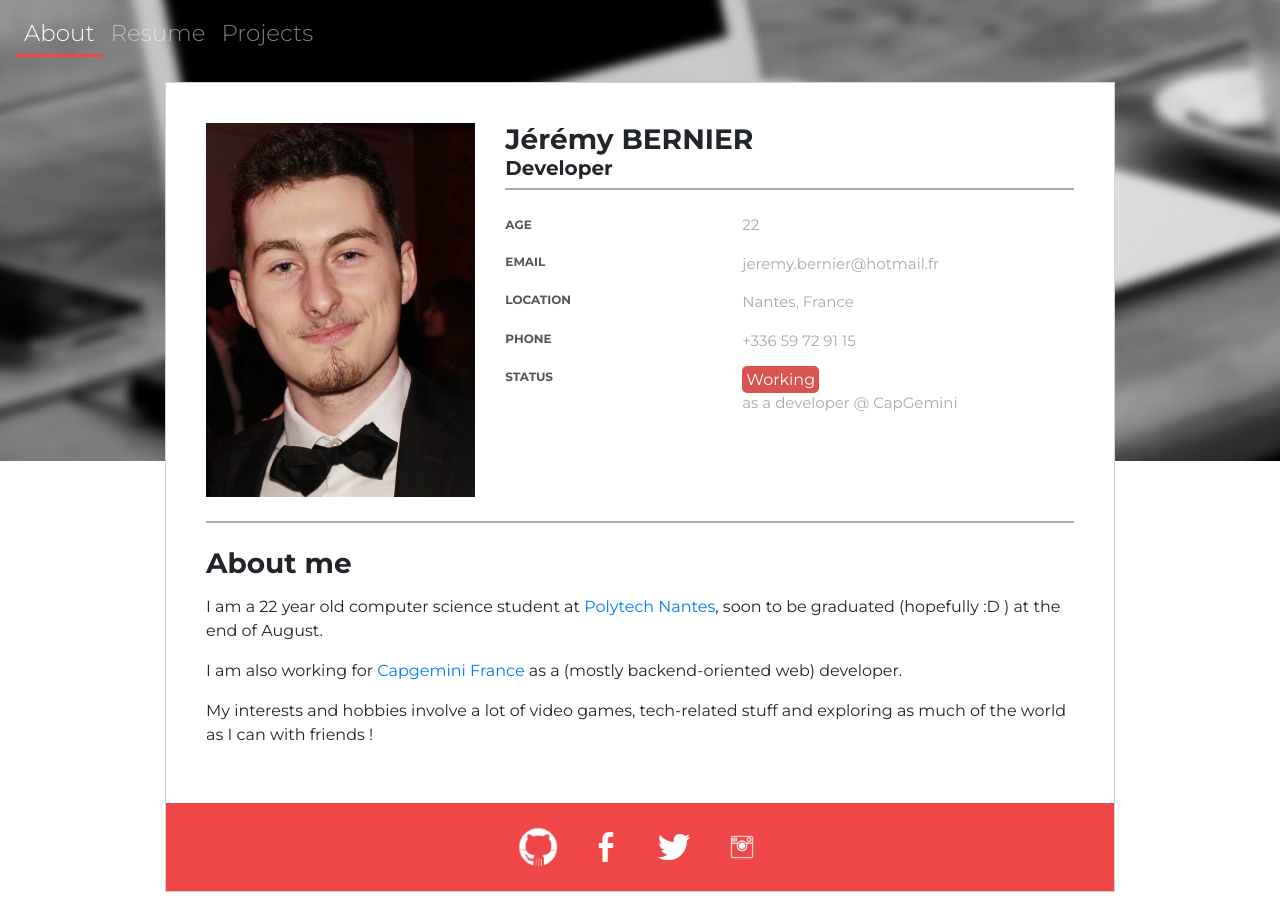
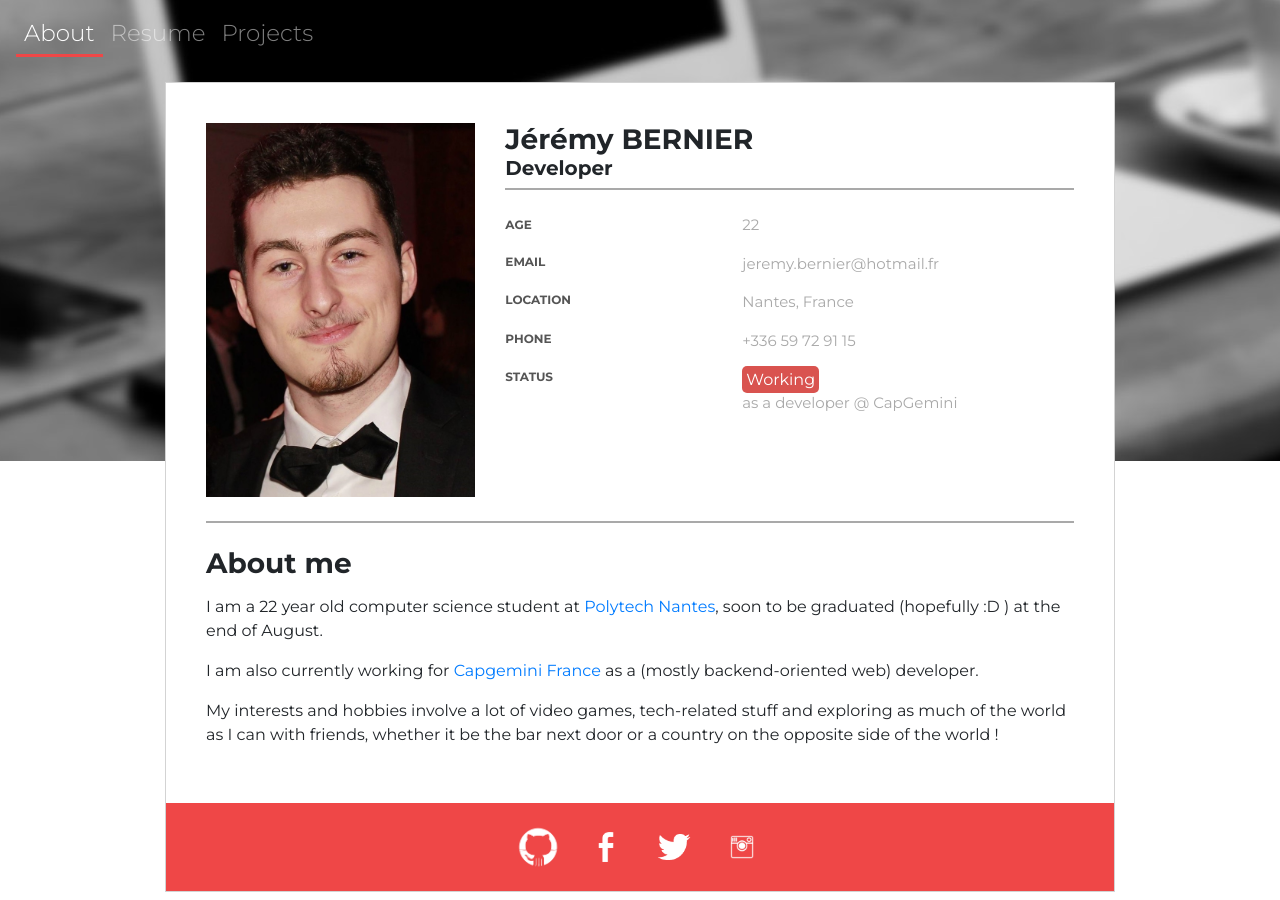
Before and after one commit to J-Bernier/J-Bernier.github.io, a Jekyll site: the page built from index.html, in a window 1280 px wide. Built offline with Jekyll 4.4.1, drawn with Linux system fonts in a browser that asks for light colours; nearby versions of some CDN libraries.

Commit message:
about-me text fix

```diff
--- a/index.html
+++ b/index.html
@@ -81,8 +81,8 @@ layout: home
                     <hr>
                     <h3>About me</h3>
                     <p>I am a 22 year old computer science student at <a target="_blank" href="http://web.polytech.univ-nantes.fr/">Polytech Nantes</a>, soon to be graduated (hopefully :D ) at the end of August.</p>
-                    <p>I am also working for <a target="_blank" href="https://www.capgemini.com">Capgemini France</a> as a (mostly backend-oriented web) developer.<p>
-                    <p>My interests and hobbies involve a lot of video games, tech-related stuff and exploring as much of the world as I can with friends !<p>
+                    <p>I am also currently working for <a target="_blank" href="https://www.capgemini.com">Capgemini France</a> as a (mostly backend-oriented web) developer.<p>
+                    <p>My interests and hobbies involve a lot of video games, tech-related stuff and exploring as much of the world as I can with friends, whether it be the bar next door or a country on the opposite side of the world !<p>
                 </div>
 
             </div>
```
